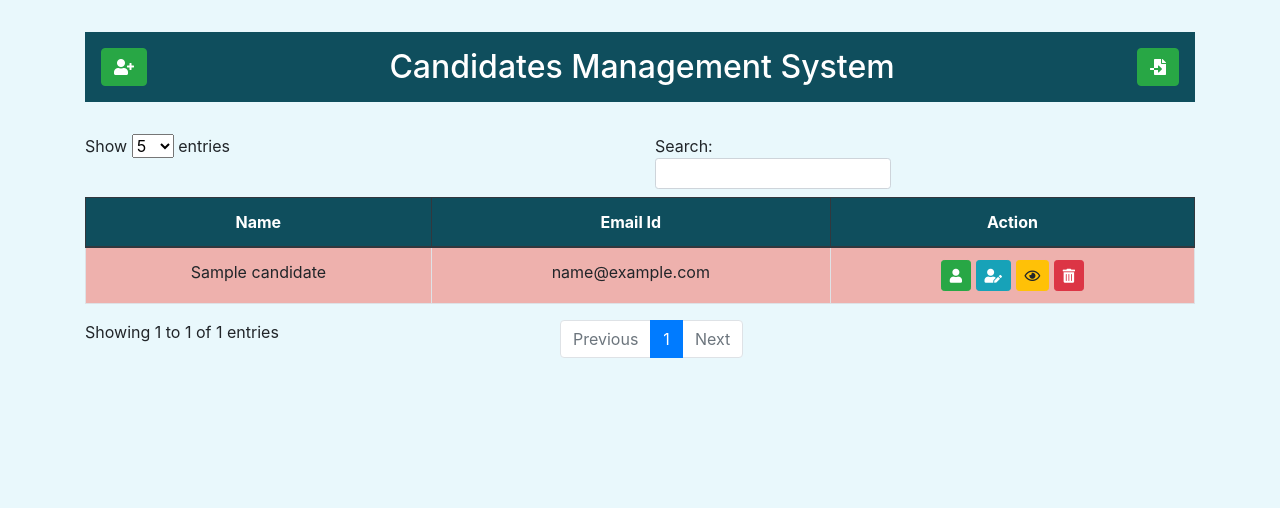
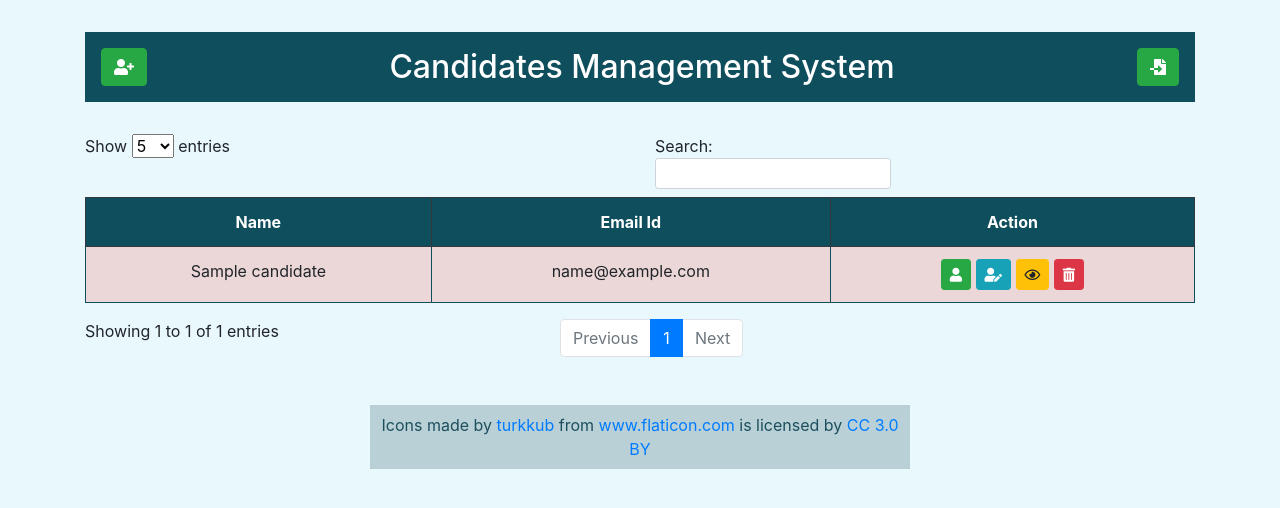
Before and after one commit to suraj-sella/Candidate-Management-System, a CodeIgniter app: page /Candidate-Management-System/index.php/candidates/index in a window 1280 px wide; the page is wider, and only the part inside the window is pictured. Shown: the top 508 px of that part. Run offline with CodeIgniter, Linux system fonts and the light colour scheme; tables that the repository leaves empty hold one stand-in row (values such as "Sample post"); some libraries are stand-ins or nearby versions.

Commit message:
Notifications + ToolTips + Major Updates

```diff
--- a/application/config/autoload.php
+++ b/application/config/autoload.php
@@ -58,7 +58,7 @@ $autoload['packages'] = array();
 |
 |	$autoload['libraries'] = array('user_agent' => 'ua');
 */
-$autoload['libraries'] = array('database');
+$autoload['libraries'] = array('database', 'session');
 
 /*
 | -------------------------------------------------------------------
--- a/application/config/database.php
+++ b/application/config/database.php
@@ -82,7 +82,8 @@ $db['default'] = array(
 	'dbdriver' => 'mysqli',
 	'dbprefix' => '',
 	'pconnect' => FALSE,
-	'db_debug' => (ENVIRONMENT !== 'production'),
+	// 'db_debug' => (ENVIRONMENT !== 'production'),
+	'db_debug' => FALSE,
 	'cache_on' => FALSE,
 	'cachedir' => '',
 	'char_set' => 'utf8',
--- a/application/controllers/Candidates.php
+++ b/application/controllers/Candidates.php
@@ -19,8 +19,14 @@
         }
         public function store(){
             $candidates=new CandidatesModel;
-            $candidates->insert_candidate();
-            redirect(base_url('candidates'));
+            $result = $candidates->insert_candidate();
+            if($result['status']){
+                $this->session->set_flashdata('flashSuccess', 'Inserted Successfully!');
+                redirect(base_url('candidates'));
+            }else{
+                $this->session->set_flashdata('flashError', $result['message']);
+                redirect(base_url('candidates/create'));
+            }
         }
         public function edit($id){
             $candidate = $this->db->get_where('candidates', array('id' => $id))->row();
@@ -30,22 +36,43 @@
         }
         public function update($id){
             $candidates=new CandidatesModel;
-            $candidates->update_candidate($id);
-            redirect(base_url('candidates'));
+            $result = $candidates->update_candidate($id);
+            if($result['status']){
+                $this->session->set_flashdata('flashSuccess', 'Updated Successfully!');
+                redirect(base_url('candidates'));
+            }else{
+                $this->session->set_flashdata('flashError', $result['message']);
+                redirect(base_url('candidates/edit/' . $id));
+            }
         }
         public function delete($id){
-            $this->db->where('id', $id);
-            $this->db->delete('candidates');
+            $candidates=new CandidatesModel;
+            $result = $candidates->delete_candidate($id);
+            if($result['status']){
+                $this->session->set_flashdata('flashSuccess', 'Deleted Successfully!');
+            }else{
+                $this->session->set_flashdata('flashError', $result['message']);
+            }
             redirect(base_url('candidates'));
         }
         public function hide($id){
             $candidates=new CandidatesModel;
-            $candidates->hide_candidate($id);
+            $result = $candidates->hide_candidate($id);
+            if($result['status']){
+                $this->session->set_flashdata('flashSuccess', 'Hidden Successfully!');
+            }else{
+                $this->session->set_flashdata('flashError', $result['message']);
+            }
             redirect(base_url('candidates'));
         }
         public function unhide($id){
             $candidates=new CandidatesModel;
-            $candidates->unhide_candidate($id);
+            $result = $candidates->unhide_candidate($id);
+            if($result['status']){
+                $this->session->set_flashdata('flashSuccess', 'Undone Successfully!');
+            }else{
+                $this->session->set_flashdata('flashError', $result['message']);
+            }
             redirect(base_url('candidates'));
         }
         public function view($id){
--- a/application/models/CandidatesModel.php
+++ b/application/models/CandidatesModel.php
@@ -17,7 +17,18 @@
             'city' => $this->input->post('inputCity'),
             'highedu' => $this->input->post('inputHighEdu'),
         );
-        return $this->db->insert('candidates', $data);
+        $this->db->insert('candidates', $data);
+        $error = $this->db->error();
+        if($error['code']){
+            return array(
+                'status' => false,
+                'message' => str_replace("'", "`", $error['message'])
+            );
+        }else{
+            return array(
+                'status' => true,
+            );
+        }
     }
     public function update_candidate($id)
     {
@@ -30,26 +41,72 @@
             'city' => $this->input->post('inputCity'),
             'highedu' => $this->input->post('inputHighEdu'),
         );
-        if($id==0){
-            return $this->db->insert('candidates',$data);
+        $this->db->where('id',$id);
+        $this->db->update('candidates',$data);
+        $error = $this->db->error();
+        if($error['code']){
+            return array(
+                'status' => false,
+                'message' => str_replace("'", "`", $error['message'])
+            );
         }else{
-            $this->db->where('id',$id);
-            return $this->db->update('candidates',$data);
+            return array(
+                'status' => true,
+            );
         }
     }
     public function hide_candidate($id){
         $data = array(
-            'isDel' => 1
+            'isDel' => 1,
+            'update_timestamp' => date("Y-m-d H:i:s")
         );
         $this->db->where('id',$id);
-        return $this->db->update('candidates',$data);
+        $this->db->update('candidates',$data);
+        $error = $this->db->error();
+        if($error['code']){
+            return array(
+                'status' => false,
+                'message' => str_replace("'", "`", $error['message'])
+            );
+        }else{
+            return array(
+                'status' => true,
+            );
+        }
     }
     public function unhide_candidate($id){
         $data = array(
-            'isDel' => 0
+            'isDel' => 0,
+            'update_timestamp' => date("Y-m-d H:i:s")
         );
         $this->db->where('id',$id);
-        return $this->db->update('candidates',$data);
+        $this->db->update('candidates',$data);
+        $error = $this->db->error();
+        if($error['code']){
+            return array(
+                'status' => false,
+                'message' => str_replace("'", "`", $error['message'])
+            );
+        }else{
+            return array(
+                'status' => true,
+            );
+        }
+    }
+    public function delete_candidate($id){
+        $this->db->where('id', $id);
+        $this->db->delete('candidates');
+        $error = $this->db->error();
+        if($error['code']){
+            return array(
+                'status' => false,
+                'message' => str_replace("'", "`", $error['message'])
+            );
+        }else{
+            return array(
+                'status' => true,
+            );
+        }
     }
 }
 ?>
--- a/application/views/candidates/list.php
+++ b/application/views/candidates/list.php
@@ -62,9 +62,9 @@
                                             ?>
                                         "></i>
                                     </a>
-                                    <a data-tooltip="Delete" type="submit" class="btn btn-danger btn-sm">
+                                    <button data-tooltip="Delete" type="submit" class="btn btn-danger btn-sm">
                                         <i class="fa fa-trash-alt"></i>
-                                    </a>
+                                    </button>
                                 </form>
                             </td>
                         </tr>
--- a/application/views/includes/footer.php
+++ b/application/views/includes/footer.php
@@ -1,4 +1,55 @@
+            <div class="row">
+                <div class="offset-md-3 col-md-6 text-center">
+                    <p class="footsection">Icons made by
+                        <a href="https://www.flaticon.com/authors/turkkub" title="turkkub">turkkub</a>
+                        from
+                        <a href="https://www.flaticon.com/" title="Flaticon">www.flaticon.com</a>
+                        is licensed by
+                        <a href="http://creativecommons.org/licenses/by/3.0/" title="Creative Commons BY 3.0" target="_blank">CC 3.0 BY</a>
+                    </p>
+                </div>
+            </div>
         </div>
     </body>
     <script src="<?php echo base_url('assets/script/scripts.js')?>"></script>
+    <?php
+        if($this->session->flashdata('flashSuccess')){
+            echo "
+            <script type='text/javascript'>
+            var success = new Noty({
+                text: '&nbsp&nbsp&nbsp<i class=" . '"fas fa-check"' . "></i>&nbsp&nbsp " . $this->session->flashdata('flashSuccess') . "',
+                animation: {
+                    easing: 'swing',
+                    speed: 1000
+                },
+                closeWith: ['click'],
+                type: 'success',
+                modal: true,
+                killer: true,
+                timeout: 500,
+                theme: 'metroui'
+            });
+            success.show();
+            </script>";
+        }
+        if($this->session->flashdata('flashError')){
+            echo "
+            <script type='text/javascript'>
+            var error = new Noty({
+                text: '" .$this->session->flashdata('flashError') . "',
+                animation: {
+                    easing: 'swing',
+                    speed: 1000
+                },
+                closeWith: ['click'],
+                type: 'error',
+                modal: true,
+                killer: true,
+                timeout: 3000,
+                theme: 'metroui'
+            });
+            error.show();
+            </script>";
+        }
+    ?>
 </html>
--- a/application/views/includes/header.php
+++ b/application/views/includes/header.php
@@ -2,13 +2,16 @@
 <html>
     <head>
         <title>Candidate Management System</title>
+        <link rel="shortcut icon" type="image/x-icon" href="<?php echo base_url('assets/img/work-team.png')?>" />
         <link rel="stylesheet" href="https://cdnjs.cloudflare.com/ajax/libs/twitter-bootstrap/4.1.3/css/bootstrap.css">
         <link rel='stylesheet' href='https://cdnjs.cloudflare.com/ajax/libs/font-awesome/5.8.2/css/all.css'/>
         <link rel='stylesheet' href='https://cdnjs.cloudflare.com/ajax/libs/datatables/1.10.19/css/dataTables.bootstrap4.css'/>
+        <link rel='stylesheet' href='https://cdnjs.cloudflare.com/ajax/libs/noty/3.1.4/noty.css'/>
         <link rel="stylesheet" href="<?php echo base_url('assets/css/styles.css')?>">
         <script src='https://cdnjs.cloudflare.com/ajax/libs/jquery/3.4.1/jquery.min.js'></script>
         <script src='//cdn.datatables.net/1.10.19/js/jquery.dataTables.min.js'></script>
         <script src='//cdn.datatables.net/1.10.19/js/dataTables.bootstrap4.min.js'></script>
+        <script src='https://cdnjs.cloudflare.com/ajax/libs/noty/3.1.4/noty.js'></script>
     </head>
     <body>
         <div class="container">
--- a/assets/css/styles.css
+++ b/assets/css/styles.css
@@ -10,6 +10,18 @@ body {
 	color: white;
 }
 
+.footsection {
+	margin: 2rem 0;
+    padding: 0.5rem;
+    background-color: #1d4e5d3b;
+    color: #1d4e5d;
+    font-size: 1rem;
+}
+
+.footsection p {
+	margin: 0;
+}
+
 .table .thead-my th {
 	background-color: #0f4e5d;
 }
@@ -20,7 +32,7 @@ body {
 }
 
 .hidden {
-	background-color: #f81e0852;
+	background-color: #f81e0826;
 }
 
 html {
@@ -32,6 +44,7 @@ html {
 *:after {
 	box-sizing: inherit;
 }
+
 a:hover {
 	text-decoration: none;
 }
@@ -106,14 +119,13 @@ header,
 .tooltip:after,
 [data-tooltip]:after {
 	z-index: 1000;
-	padding: 8px;
-	width: 160px;
-	background-color: #000;
-	background-color: hsla(280, 79%, 43%, 0.85);
-	content: attr(data-tooltip);
-	font-size: 14px;
+    padding: 0.5rem;
+    width: 5rem;
+    background-color: hsla(280, 79%, 43%, 0.85);
+    content: attr(data-tooltip);
     line-height: 1.2;
-    color: white;
+	color: white;
+	border-radius: 0.4rem;
 }
 
 /* Directions */
@@ -135,14 +147,14 @@ header,
 	margin-left: -6px;
 	margin-bottom: -12px;
 	border-top-color: #000;
-	border-top-color: hsla(0, 0%, 20%, 0.9);
+	border-top-color: hsla(278, 86%, 50%, 0.49);
 }
 
 /* Horizontally align top/bottom tooltips */
 [data-tooltip]:after,
 .tooltip:after,
 .tooltip-top:after {
-	margin-left: -80px;
+	margin-left: -50px;
 }
 
 [data-tooltip]:hover:before,
@@ -249,6 +261,17 @@ header,
 	margin-left: 0;
 	margin-bottom: -16px;
 }
-.fa, .fas{
+
+.fa,
+.fas {
 	color: white;
 }
+table.table-bordered{
+    border:1px solid #0f4e5d;
+  }
+table.table-bordered > thead > tr > th{
+    border:1px solid #0f4e5d;
+}
+table.table-bordered > tbody > tr > td{
+    border:1px solid #0f4e5d;
+}
```
Also changed, not shown: application/controllers/Import.php (+9 -6 lines), assets/script/scripts.js (+8 -6 lines), assets/img/work-team.png (added).
